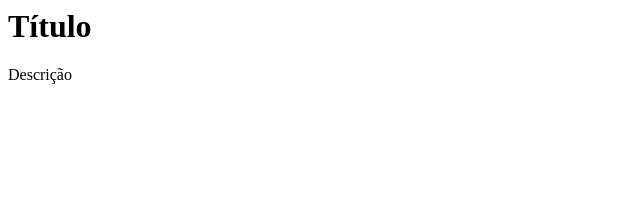
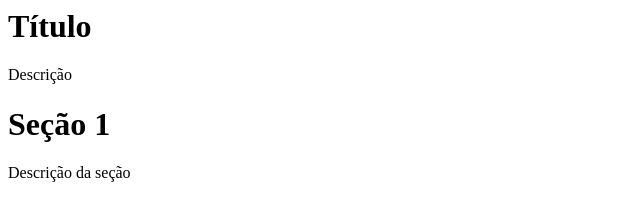
Before and after one commit to VictoriaShirley/GitFlow, a plain HTML site: page index.html in a window 1280 px wide. Shown: the whole page, without its empty margins (0-640 px from the left). Drawn offline with Linux system fonts and the light colour scheme.

Commit message:
Terminada a seção 1

```diff
--- a/index.html
+++ b/index.html
@@ -1,2 +1,7 @@
 <h1>Título</h1>
 <p>Descrição</p>
+
+<div>
+    <h1>Seção 1</h1>
+    <p>Descrição da seção</p>
+</div>
```
